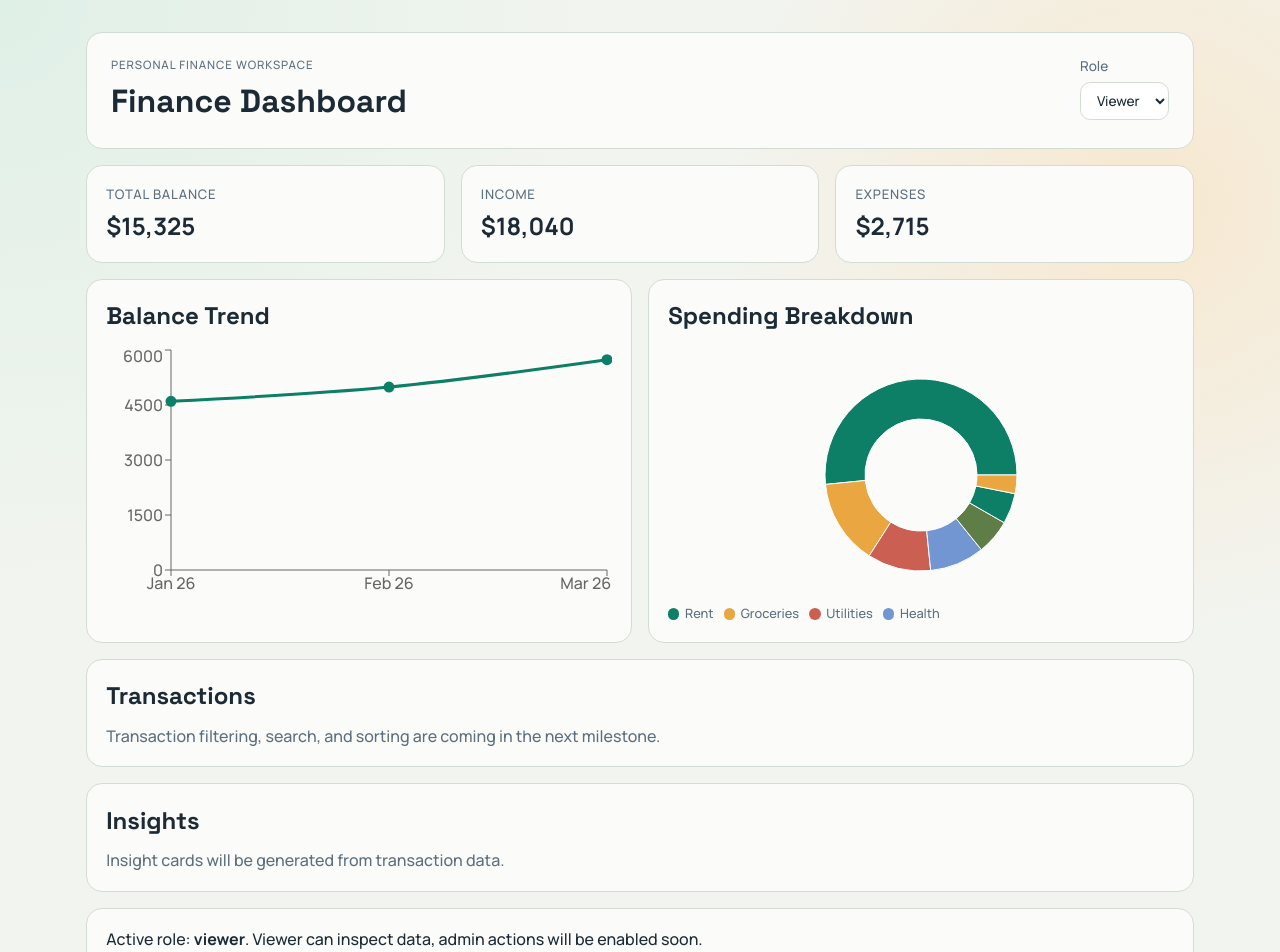
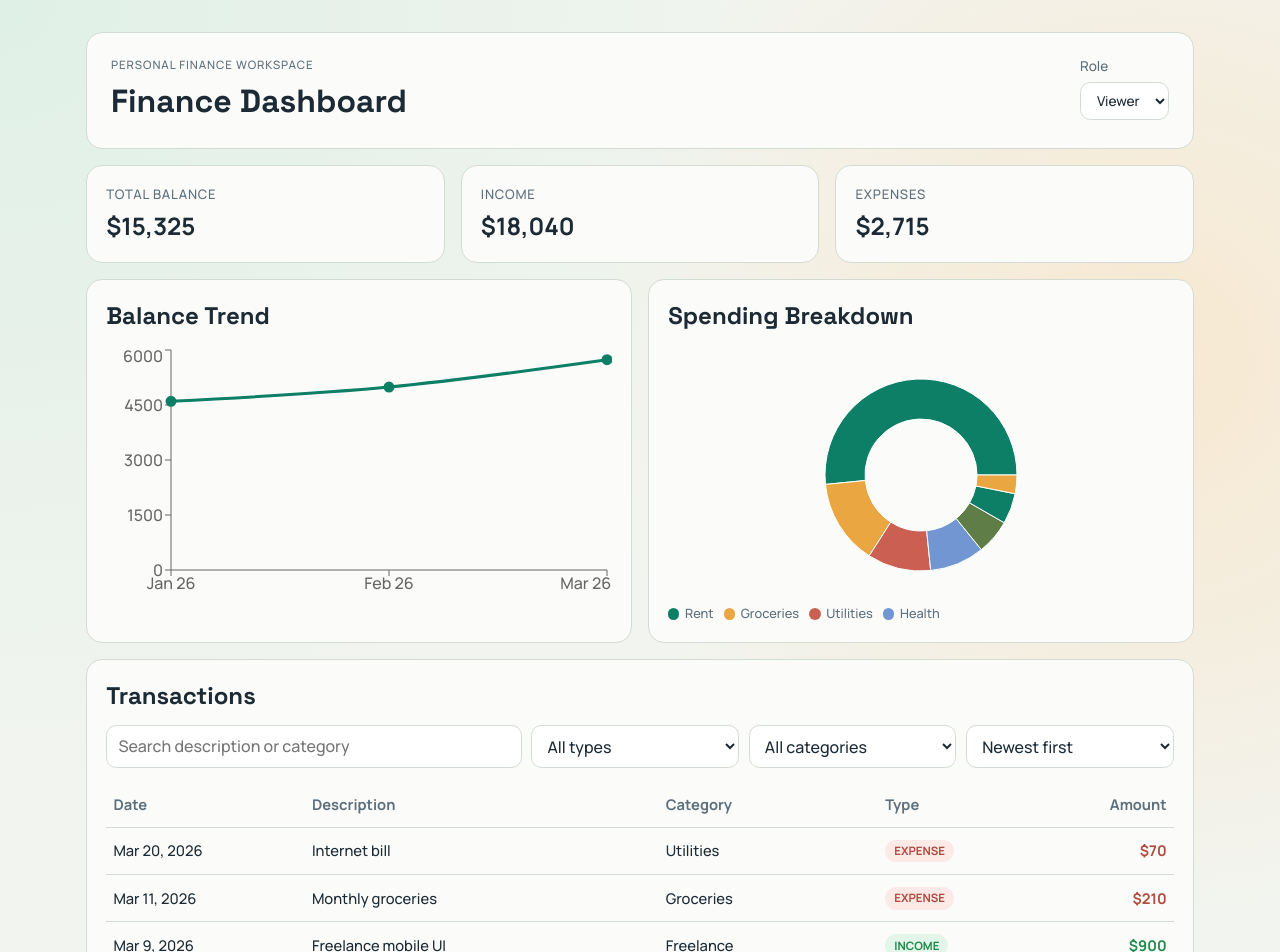
Before and after one commit to harsha4p28/Zorvyn, a React (Vite) app: page / in a window 1280 px wide. Shown: the top 952 px of the page. Built offline with nearby package versions, Linux system fonts and the light colour scheme.

Commit message:
feat: implement searchable and filterable transactions

```diff
--- a/src/App.css
+++ b/src/App.css
@@ -85,6 +85,91 @@
   color: var(--muted);
 }
 
+.toolbar {
+  display: grid;
+  grid-template-columns: 2fr repeat(3, minmax(130px, 1fr));
+  gap: 0.6rem;
+  margin-bottom: 0.9rem;
+}
+
+.toolbar input,
+.toolbar select {
+  border: 1px solid var(--panel-border);
+  border-radius: 0.65rem;
+  padding: 0.55rem 0.7rem;
+  font: inherit;
+  color: var(--text);
+  background: #fff;
+}
+
+.table-wrap {
+  overflow-x: auto;
+}
+
+table {
+  width: 100%;
+  border-collapse: collapse;
+}
+
+th,
+td {
+  text-align: left;
+  border-bottom: 1px solid var(--panel-border);
+  padding: 0.72rem 0.45rem;
+  font-size: 0.92rem;
+}
+
+th {
+  color: var(--muted);
+  font-weight: 700;
+}
+
+.num {
+  text-align: right;
+}
+
+.pill {
+  display: inline-flex;
+  align-items: center;
+  border-radius: 999px;
+  padding: 0.2rem 0.56rem;
+  font-size: 0.72rem;
+  font-weight: 700;
+  text-transform: uppercase;
+}
+
+.pill.income {
+  color: var(--income);
+  background: #e4f5e9;
+}
+
+.pill.expense {
+  color: var(--expense);
+  background: #fdeae7;
+}
+
+.amount-income {
+  color: var(--income);
+  font-weight: 700;
+}
+
+.amount-expense {
+  color: var(--expense);
+  font-weight: 700;
+}
+
+.empty-state {
+  border: 1px dashed var(--panel-border);
+  border-radius: 0.75rem;
+  padding: 1.2rem;
+  display: grid;
+  gap: 0.2rem;
+}
+
+.empty-state p {
+  color: var(--muted);
+}
+
 .chart-wrap {
   width: 100%;
   height: 260px;
@@ -123,4 +208,8 @@
   .topbar {
     flex-direction: column;
   }
+
+  .toolbar {
+    grid-template-columns: 1fr;
+  }
 }
--- a/src/App.tsx
+++ b/src/App.tsx
@@ -22,6 +22,10 @@ import './App.css'
 function App() {
   const [selectedRole, setSelectedRole] = useState<UserRole>('viewer')
   const [transactions] = useState<Transaction[]>(mockTransactions)
+  const [searchQuery, setSearchQuery] = useState('')
+  const [typeFilter, setTypeFilter] = useState<'all' | Transaction['type']>('all')
+  const [categoryFilter, setCategoryFilter] = useState('all')
+  const [sortBy, setSortBy] = useState<'date-desc' | 'date-asc' | 'amount-desc' | 'amount-asc'>('date-desc')
   const trendData = useMemo(() => getMonthlyTrendData(transactions), [transactions])
   const categoryData = useMemo(
     () => getCategoryBreakdown(transactions),
@@ -36,6 +40,50 @@ function App() {
   }
 
   const quickStats = useMemo(() => calculateSummary(transactions), [transactions])
+  const transactionCategories = useMemo(
+    () => [...new Set(transactions.map((transaction) => transaction.category))],
+    [transactions],
+  )
+
+  const filteredTransactions = useMemo(() => {
+    const normalizedQuery = searchQuery.trim().toLowerCase()
+
+    const filtered = transactions.filter((transaction) => {
+      const matchesQuery =
+        transaction.description.toLowerCase().includes(normalizedQuery) ||
+        transaction.category.toLowerCase().includes(normalizedQuery)
+      const matchesType = typeFilter === 'all' || transaction.type === typeFilter
+      const matchesCategory =
+        categoryFilter === 'all' || transaction.category === categoryFilter
+
+      return matchesQuery && matchesType && matchesCategory
+    })
+
+    const sorted = [...filtered]
+    switch (sortBy) {
+      case 'date-asc':
+        sorted.sort((left, right) => left.date.localeCompare(right.date))
+        break
+      case 'amount-desc':
+        sorted.sort((left, right) => right.amount - left.amount)
+        break
+      case 'amount-asc':
+        sorted.sort((left, right) => left.amount - right.amount)
+        break
+      default:
+        sorted.sort((left, right) => right.date.localeCompare(left.date))
+    }
+
+    return sorted
+  }, [transactions, searchQuery, typeFilter, categoryFilter, sortBy])
+
+  const formatCurrency = (amount: number) => `$${amount.toLocaleString()}`
+  const formatDate = (dateString: string) =>
+    new Intl.DateTimeFormat('en-US', {
+      month: 'short',
+      day: 'numeric',
+      year: 'numeric',
+    }).format(new Date(dateString))
 
   return (
     <main className="app-shell">
@@ -129,12 +177,99 @@ function App() {
       </section>
 
       <section className="grid-section">
-        <article className="panel panel-placeholder">
+        <article className="panel">
           <h2>Transactions</h2>
-          <p>
-            Transaction filtering, search, and sorting are coming in the next
-            milestone.
-          </p>
+          <div className="toolbar">
+            <input
+              type="search"
+              value={searchQuery}
+              onChange={(event) => setSearchQuery(event.target.value)}
+              placeholder="Search description or category"
+              aria-label="Search transactions"
+            />
+
+            <select
+              value={typeFilter}
+              onChange={(event) =>
+                setTypeFilter(event.target.value as 'all' | Transaction['type'])
+              }
+              aria-label="Filter by type"
+            >
+              <option value="all">All types</option>
+              <option value="income">Income</option>
+              <option value="expense">Expense</option>
+            </select>
+
+            <select
+              value={categoryFilter}
+              onChange={(event) => setCategoryFilter(event.target.value)}
+              aria-label="Filter by category"
+            >
+              <option value="all">All categories</option>
+              {transactionCategories.map((category) => (
+                <option key={category} value={category}>
+                  {category}
+                </option>
+              ))}
+            </select>
+
+            <select
+              value={sortBy}
+              onChange={(event) =>
+                setSortBy(
+                  event.target.value as
+                    | 'date-desc'
+                    | 'date-asc'
+                    | 'amount-desc'
+                    | 'amount-asc',
+                )
+              }
+              aria-label="Sort transactions"
+            >
+              <option value="date-desc">Newest first</option>
+              <option value="date-asc">Oldest first</option>
+              <option value="amount-desc">Highest amount</option>
+              <option value="amount-asc">Lowest amount</option>
+            </select>
+          </div>
+
+          {filteredTransactions.length === 0 ? (
+            <div className="empty-state">
+              <h3>No transactions match this filter set.</h3>
+              <p>Try clearing the search or changing filters.</p>
+            </div>
+          ) : (
+            <div className="table-wrap">
+              <table>
+                <thead>
+                  <tr>
+                    <th>Date</th>
+                    <th>Description</th>
+                    <th>Category</th>
+                    <th>Type</th>
+                    <th className="num">Amount</th>
+                  </tr>
+                </thead>
+                <tbody>
+                  {filteredTransactions.map((transaction) => (
+                    <tr key={transaction.id}>
+                      <td>{formatDate(transaction.date)}</td>
+                      <td>{transaction.description}</td>
+                      <td>{transaction.category}</td>
+                      <td>
+                        <span className={`pill ${transaction.type}`}>
+                          {transaction.type}
+                        </span>
+                      </td>
+                      <td className={`num amount-${transaction.type}`}>
+                        {formatCurrency(transaction.amount)}
+                      </td>
+                    </tr>
+                  ))}
+                </tbody>
+              </table>
+            </div>
+          )}
         </article>
       </section>
 
```
